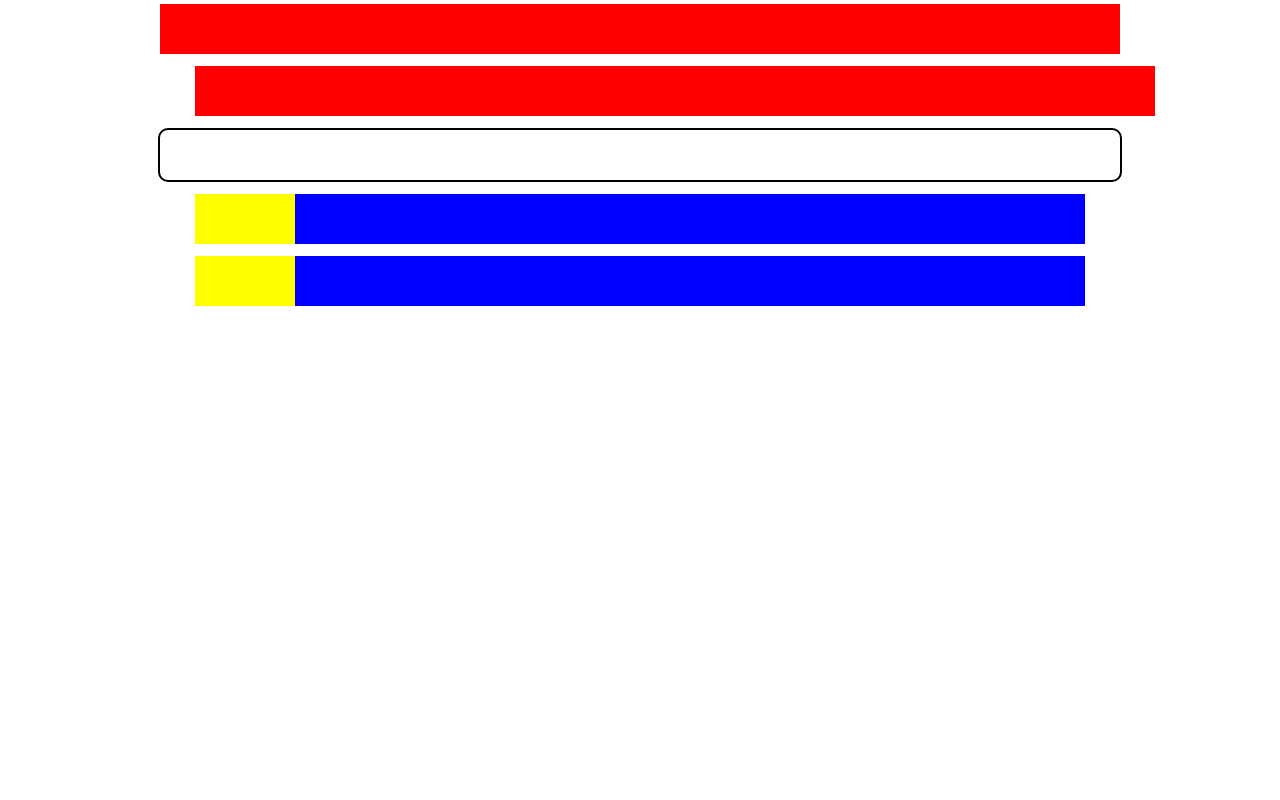
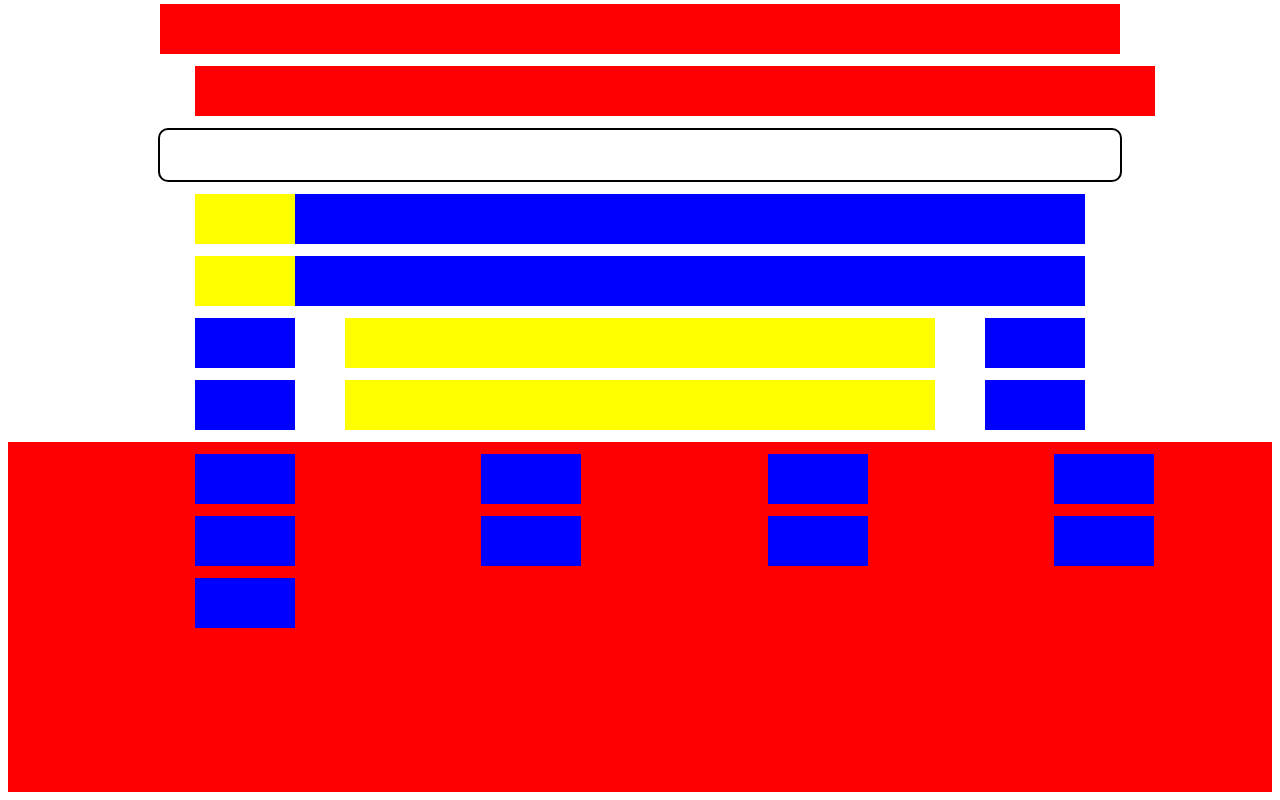
Before and after one commit to viper404/baidu-ife, a plain HTML site: page 2015_spring/task0001/task0001.html in a window 1280 px wide. Shown: the part 612-1412 px from the top of the page. Before the commit the page ends 926 px from the top, so only its background shows below. Drawn offline with Linux system fonts and the light colour scheme; a web font is replaced by a local one.

Commit message:
Update task0001.css

```diff
--- a/2015_spring/task0001/task0001.css
+++ b/2015_spring/task0001/task0001.css
@@ -32,6 +32,7 @@ p {
   border-style: solid;
   border-width: 2px;
 }
+/* */
 #div1 {
   background-color: red;
   height: 50px;
@@ -45,6 +46,7 @@ p {
   position: relative;
   width: 960px;
 }
+/* */
 #div3 {
   border-radius: 10px;
   border-style: solid;
@@ -53,9 +55,11 @@ p {
   margin: 12px auto;
   width: 960px;
 }
+/* */
 .container {
   position: relative;
 }
+/* */
 #divA {
   background-color: yellow;
   height: 50px;
@@ -71,16 +75,80 @@ p {
   margin-left: 287px;
   margin-right: 187px;
 }
+/* */
 #divC {
   background-color: yellow;
   float: left;
   height: 50px;
+  margin-bottom: 12px;
   margin-left: 187px;
   width: 100px;
 }
 #divD {
   background-color: blue;
   height: 50px;
+  margin-bottom: 12px;
   margin-left: 287px;
   margin-right: 187px;
 }
+/* */
+#box1 {
+  background-color: blue;
+  height: 50px;
+  left: 195px;
+  margin-bottom: 12px;
+  position: absolute;
+  width: 100px;
+}
+#box2 {
+  background-color: blue;
+  height: 50px;
+  right: 195px;
+  margin-bottom: 12px;
+  position: absolute;
+  width: 100px;
+}
+#box3 {
+  background-color: yellow;
+  height: 50px;
+  margin-bottom: 12px;
+  margin-left: 337px;
+  margin-right: 337px;
+}
+/* */
+#boxA {
+  background-color: blue;
+  float: left;
+  height: 50px;
+  margin-bottom: 12px;
+  margin-left: 187px;
+  width: 100px;
+}
+#boxB {
+  background-color: blue;
+  float: right;
+  height: 50px;
+  margin-bottom: 12px;
+  margin-right: 187px;
+  width: 100px;
+}
+#boxC {
+  background-color: yellow;
+  height: 50px;
+  margin-bottom: 12px;
+  margin-left: 337px;
+  margin-right: 337px;
+}
+/* */
+#container1 {
+  background-color: blue;
+  float: left;
+  height: 50px;
+  margin-left: 186.5px;
+  margin-top: 12px;
+  width: 100px;
+}
+#container2 {
+  background-color: red;
+  height: 350px;
+}
```
